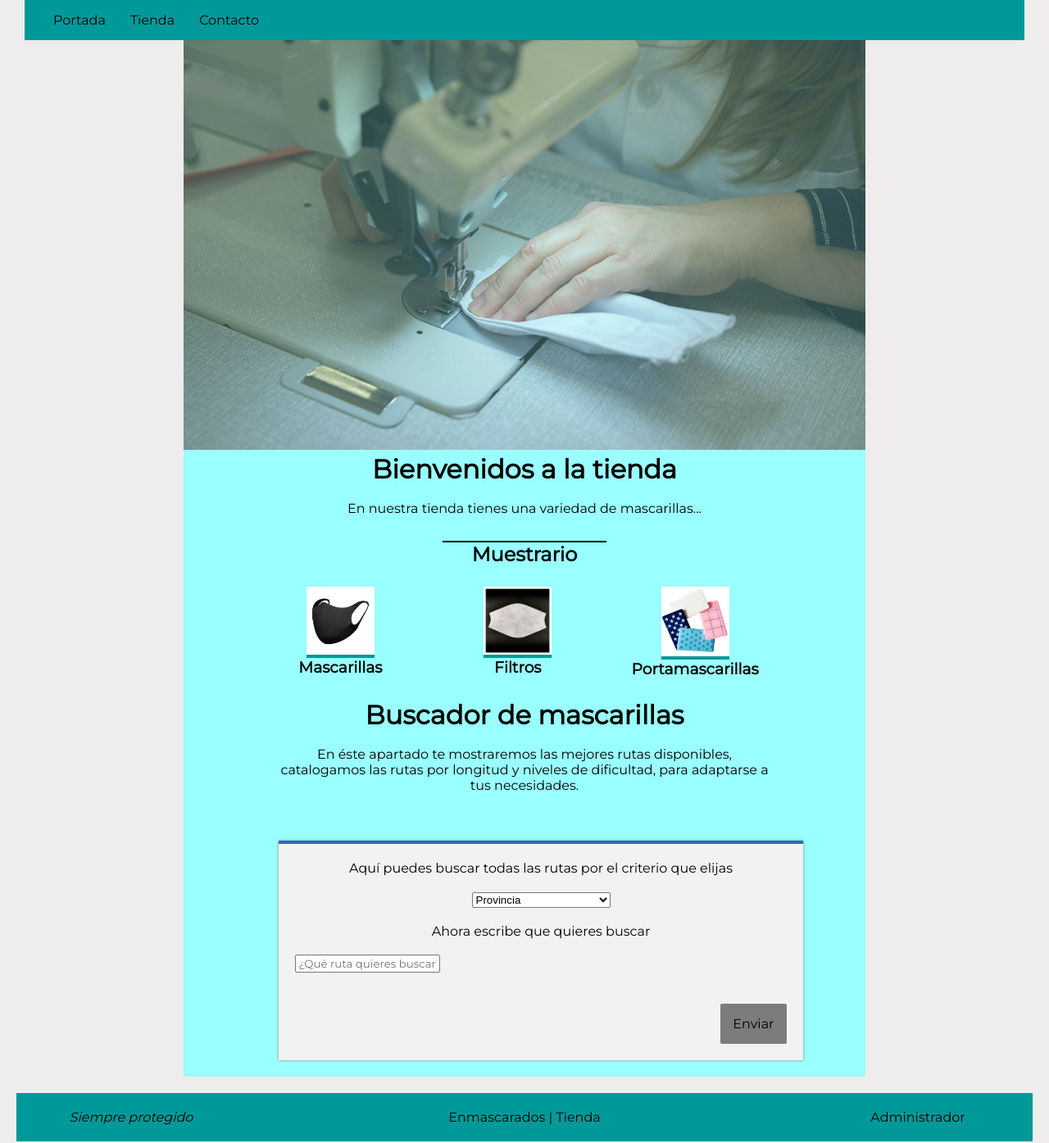
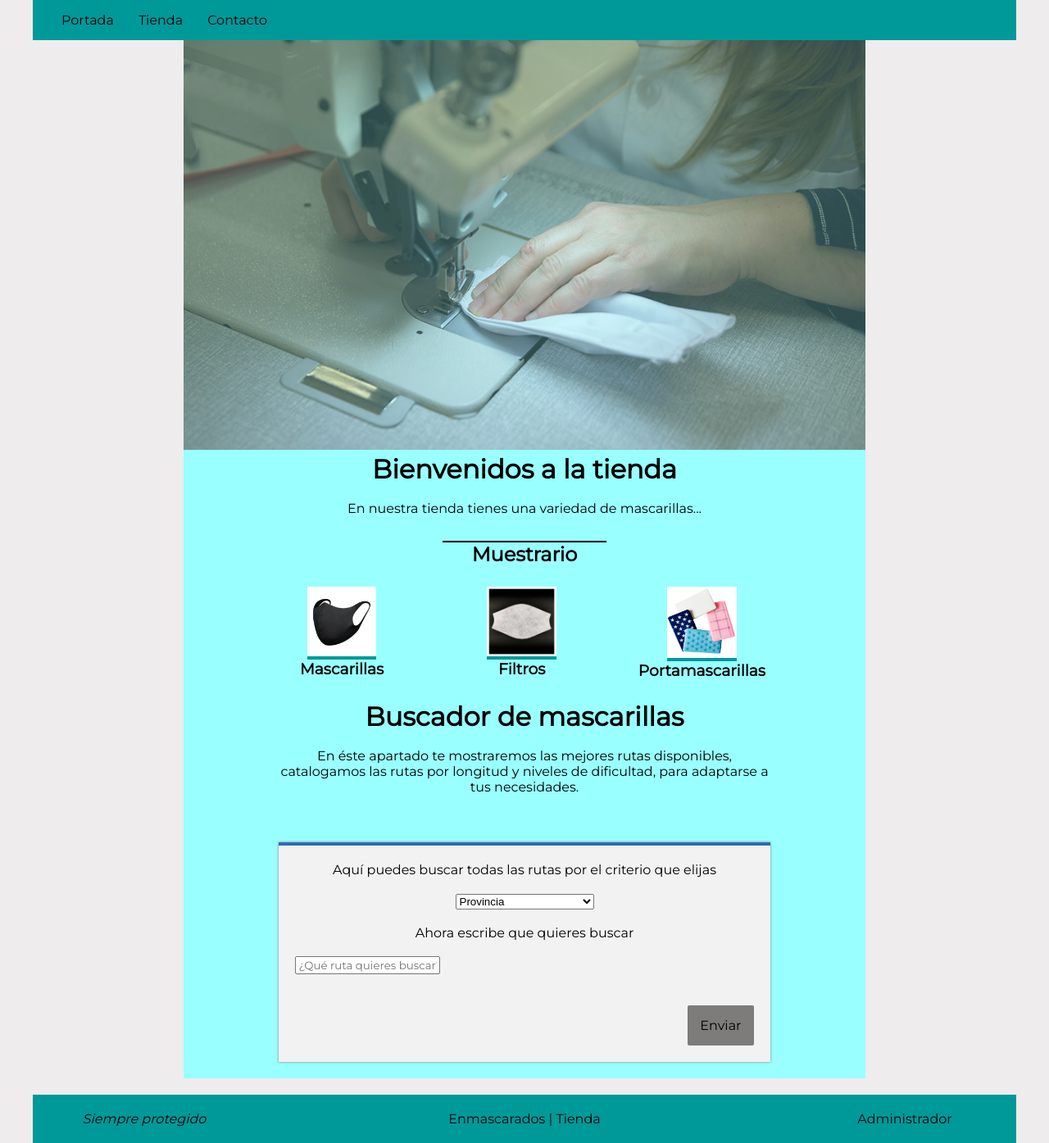
Before and after one commit to Gorkeles/tfg, a PHP site: page /tienda.view.php in a window 1280 px wide. Shown: the whole page at 82% size. Run offline with PHP 8.4, Linux system fonts and the light colour scheme.

Commit message:
Detallitos y color de footer

```diff
--- a/estilos.css
+++ b/estilos.css
@@ -1,11 +1,3 @@
-<<<<<<< HEAD:root {
-    --primary-color: #e5e1e6;
-    --secundary-color: #ccffff;
-    --tertiary-color: #66ff66;
-    --text-color: #000000;
-}
-
-=======>>>>>>>748a88bd83eb72d155ca36e89eab1dbcfb35a53e
 /* BOX-SIZING para calcular directamente todas las dimensiones de las cajas */
 
 * {
@@ -87,7 +79,7 @@ footer {
 /* Estilos para el menú principal */
 
 nav {
-    background-color: #009999;
+    background-color: var(--primary-color);
     color: var(--primary-text-color);
     font-size: 1.4;
     padding: 10px;
@@ -170,7 +162,7 @@ main h2::before {
     float: left;
     padding: 25px;
     text-align: center;
-    width: 25%;
+    width: 33%;
 }
 
 .cards .card img {
@@ -453,7 +445,7 @@ form input[type="submit"]:hover {
 /* Estilos para el pie de página presente en todas las páginas */
 
 footer {
-    background-color: #009999;
+    background-color: var(--primary-color);
     clear: both;
     font-size: 0.8;
     margin-top: 20px;
```
